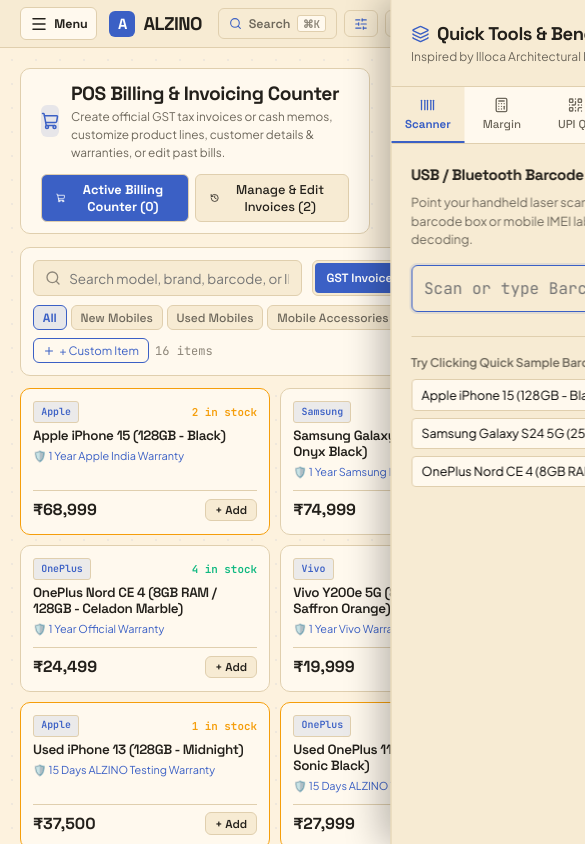
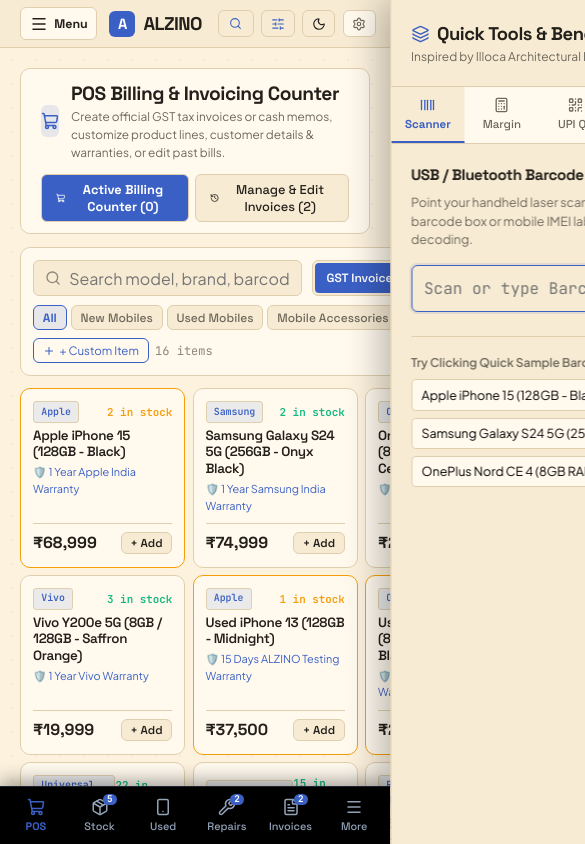
Before and after one commit to saivara1341/alzino, a React (Vite) app: page / in a window 390 px wide. Shown: the top 844 px of the page, 585 px wide, since content can reach past the window. Built offline with nearby package versions, Linux system fonts and the light colour scheme.

Commit message:
Comprehensive mobile responsiveness: native bottom navigation, adaptive grid layouts, and touch optimization

```diff
--- a/src/components/Header.jsx
+++ b/src/components/Header.jsx
@@ -149,8 +149,8 @@
               }}
             >
               <Search size={13} color="var(--accent-primary)" />
-              <span style={{ color: 'var(--text-secondary)' }}>Search</span>
-              <kbd style={{
+              <span className="hide-on-mobile" style={{ color: 'var(--text-secondary)' }}>Search</span>
+              <kbd className="hide-on-mobile" style={{
                 background: 'var(--surface-card)',
                 padding: '0.05rem 0.3rem',
                 borderRadius: '3px',
@@ -467,6 +467,72 @@
           </div>
         </div>
       )}
+
+      {/* Mobile Bottom Navigation Bar (Fixed at bottom on phones/tablets <= 768px) */}
+      <nav className="mobile-bottom-nav no-print">
+        <button
+          onClick={() => setActiveTab('pos')}
+          className={`mobile-bottom-item ${activeTab === 'pos' ? 'active' : ''}`}
+        >
+          <ShoppingCart size={18} />
+          <span>POS</span>
+        </button>
+
+        <button
+          onClick={() => setActiveTab('inventory')}
+          className={`mobile-bottom-item ${activeTab === 'inventory' ? 'active' : ''}`}
+        >
+          <div style={{ position: 'relative', display: 'inline-flex' }}>
+            <Package size={18} />
+            {lowStockCount > 0 && (
+              <span className="mobile-nav-badge">{lowStockCount}</span>
+            )}
+          </div>
+          <span>Stock</span>
+        </button>
+
+        <button
+          onClick={() => setActiveTab('used-phones')}
+          className={`mobile-bottom-item ${activeTab === 'used-phones' ? 'active' : ''}`}
+        >
+          <Smartphone size={18} />
+          <span>Used</span>
+        </button>
+
+        <button
+          onClick={() => setActiveTab('repairs')}
+          className={`mobile-bottom-item ${activeTab === 'repairs' ? 'active' : ''}`}
+        >
+          <div style={{ position: 'relative', display: 'inline-flex' }}>
+            <Wrench size={18} />
+            {pendingRepairsCount > 0 && (
+              <span className="mobile-nav-badge">{pendingRepairsCount}</span>
+            )}
+          </div>
+          <span>Repairs</span>
+        </button>
+
+        <button
+          onClick={() => setActiveTab('invoices')}
+          className={`mobile-bottom-item ${activeTab === 'invoices' ? 'active' : ''}`}
+        >
+          <div style={{ position: 'relative', display: 'inline-flex' }}>
+            <FileText size={18} />
+            {invoicesCount > 0 && (
+              <span className="mobile-nav-badge">{invoicesCount}</span>
+            )}
+          </div>
+          <span>Invoices</span>
+        </button>
+
+        <button
+          onClick={() => setMenuOpen(!menuOpen)}
+          className={`mobile-bottom-item ${menuOpen ? 'active' : ''}`}
+        >
+          <Menu size={18} />
+          <span>More</span>
+        </button>
+      </nav>
     </>
   );
 }
--- a/src/components/PosBilling.jsx
+++ b/src/components/PosBilling.jsx
@@ -673,7 +673,7 @@
       {/* 1. ACTIVE BILLING REGISTER COUNTER                                        */}
       {/* ========================================================================= */}
       {activePosTab === 'register' && (
-        <div style={{ display: 'grid', gridTemplateColumns: '1.2fr 1fr', gap: '1.25rem' }}>
+        <div className="pos-register-grid">
 
           {/* Left: Product Catalog & Fast Search */}
           <div style={{ display: 'flex', flexDirection: 'column', gap: '0.75rem' }}>
@@ -785,10 +785,7 @@
             </div>
 
             {/* Product Grid */}
-            <div style={{
-              display: 'grid',
-              gridTemplateColumns: 'repeat(auto-fill, minmax(180px, 1fr))',
-              gap: '0.65rem',
+            <div className="pos-product-catalog-grid" style={{
               maxHeight: 'calc(100vh - 250px)',
               overflowY: 'auto',
               paddingRight: '0.25rem'
--- a/src/components/RepairLab.jsx
+++ b/src/components/RepairLab.jsx
@@ -421,7 +421,7 @@
       </div>
 
       {/* Repair Cards Pipeline */}
-      <div style={{ display: 'grid', gridTemplateColumns: 'repeat(auto-fill, minmax(360px, 1fr))', gap: '1rem' }}>
+      <div className="repair-jobs-grid">
         {filteredJobs.map(job => {
           const isReady = job.status === 'Ready for Delivery';
           const isDelivered = job.status === 'Delivered';
--- a/src/index.css
+++ b/src/index.css
@@ -387,11 +387,161 @@
   display: none !important;
 }
 
+/* Hide on mobile utility */
+.hide-on-mobile {
+  display: inline;
+}
+
+/* POS & Catalog Responsive Grids */
+.pos-register-grid {
+  display: grid;
+  grid-template-columns: 1.2fr 1fr;
+  gap: 1.25rem;
+}
+
+.pos-product-catalog-grid {
+  display: grid;
+  grid-template-columns: repeat(auto-fill, minmax(180px, 1fr));
+  gap: 0.65rem;
+}
+
+.repair-jobs-grid {
+  display: grid;
+  grid-template-columns: repeat(auto-fill, minmax(350px, 1fr));
+  gap: 1rem;
+}
+
+/* Mobile Bottom Navigation Bar */
+.mobile-bottom-nav {
+  display: none;
+  position: fixed;
+  bottom: 0;
+  left: 0;
+  right: 0;
+  height: 58px;
+  background: #000000;
+  border-top: 1px solid #1E2330;
+  z-index: 1000;
+  box-shadow: 0 -4px 20px rgba(0, 0, 0, 0.4);
+  align-items: center;
+  justify-content: space-around;
+  padding: 0 0.25rem;
+}
+
+.mobile-bottom-item {
+  flex: 1;
+  display: flex;
+  flex-direction: column;
+  align-items: center;
+  justify-content: center;
+  gap: 3px;
+  background: transparent;
+  border: none;
+  color: #94A3B8;
+  font-size: 0.68rem;
+  font-family: var(--font-heading);
+  font-weight: 500;
+  padding: 0.35rem 0;
+  cursor: pointer;
+  transition: var(--transition-smooth);
+}
+
+.mobile-bottom-item.active {
+  color: var(--accent-primary);
+  font-weight: 700;
+}
+
+.mobile-bottom-item:active {
+  transform: scale(0.94);
+}
+
+.mobile-nav-badge {
+  position: absolute;
+  top: -4px;
+  right: -8px;
+  background: var(--accent-primary);
+  color: #FFFFFF;
+  font-size: 0.58rem;
+  font-family: var(--font-mono);
+  font-weight: 700;
+  padding: 1px 4px;
+  border-radius: 999px;
+  line-height: 1;
+}
+
+/* Global Responsive Breakpoints */
+@media (max-width: 960px) {
+  .pos-register-grid {
+    grid-template-columns: 1fr !important;
+    gap: 1rem !important;
+  }
+}
+
 @media (max-width: 768px) {
+  /* Navigation Bar Adaptations */
   .desktop-nav-bar {
     display: none !important;
   }
   .mobile-only-menu-btn {
     display: inline-flex !important;
   }
+  .mobile-bottom-nav {
+    display: flex !important;
+  }
+  .hide-on-mobile {
+    display: none !important;
+  }
+
+  /* Space for bottom nav bar */
+  main {
+    padding-bottom: 68px !important;
+  }
+
+  /* Padding adjustments */
+  .illoca-card {
+    padding: 0.75rem !important;
+  }
+
+  /* Input fields: at least 16px to prevent iOS auto-zoom */
+  .input-field {
+    font-size: 16px !important;
+  }
+
+  /* Responsive Multi-column Form & Card Grids (Attribute matchers) */
+  div[style*="grid-template-columns: 1.2fr 1fr"],
+  div[style*="grid-template-columns: 1.1fr 1fr"],
+  div[style*="grid-template-columns: 1.2fr 0.9fr"],
+  div[style*="grid-template-columns: 1fr 1fr"],
+  div[style*="grid-template-columns: 1fr 1fr 1.2fr"],
+  div[style*="grid-template-columns: 2fr 1fr 1fr"],
+  div[style*="grid-template-columns: repeat(3, 1fr)"],
+  div[style*="grid-template-columns: repeat(4, 1fr)"] {
+    grid-template-columns: 1fr !important;
+    gap: 0.65rem !important;
+  }
+
+  /* Modal Dialogues on mobile */
+  .animate-fade-in > div[style*="position: fixed"] {
+    width: 95vw !important;
+    max-width: 95vw !important;
+  }
 }
+
+@media (max-width: 640px) {
+  .pos-product-catalog-grid {
+    grid-template-columns: repeat(auto-fill, minmax(130px, 1fr)) !important;
+    gap: 0.45rem !important;
+  }
+
+  .repair-jobs-grid {
+    grid-template-columns: 1fr !important;
+    gap: 0.75rem !important;
+  }
+
+  /* Metric cards grid */
+  div[style*="repeat(auto-fit, minmax(210px, 1fr))"],
+  div[style*="repeat(auto-fit, minmax(200px, 1fr))"] {
+    grid-template-columns: repeat(auto-fit, minmax(140px, 1fr)) !important;
+    gap: 0.5rem !important;
+  }
+}
```
